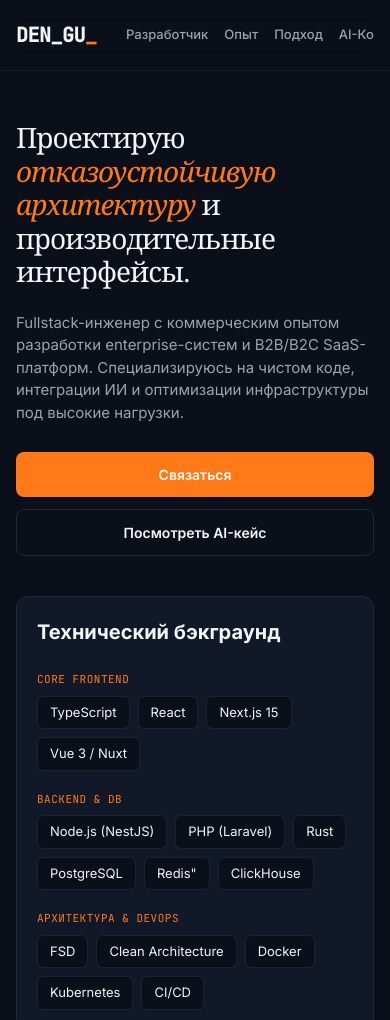
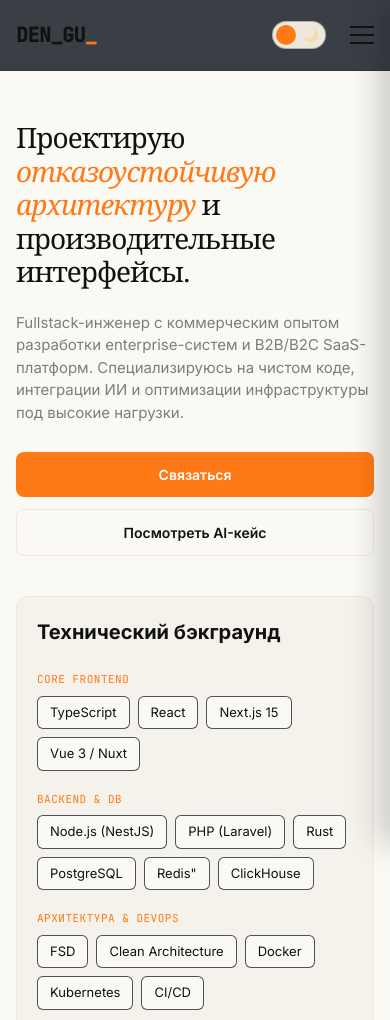
Before and after one commit to d9911/landing-backend, a website built with Vite: page frontend/index.html in a window 390 px wide. Shown: the top 1020 px of the page. Built offline with nearby package versions, Linux system fonts and the light colour scheme; a web font is replaced by a local one.

Commit message:
fix: resolve all mobile/tablet layout issues; finalize responsive design

```diff
--- a/frontend/index.html
+++ b/frontend/index.html
@@ -14,8 +14,25 @@
   </head>
   <body>
     <header class="header">
-      <div class="container">
+      <div class="container header-container">
         <div class="logo">DEN_GU<span>_</span></div>
+
+        <div class="theme-switcher-wrapper">
+          <input type="checkbox" id="theme-toggle" class="theme-toggle-checkbox" />
+          <label for="theme-toggle" class="theme-toggle-label">
+            <span class="theme-toggle-icon-sun">☀️</span>
+            <span class="theme-toggle-icon-moon">🌙</span>
+          </label>
+        </div>
+
+        <input type="checkbox" id="menu-toggle" class="menu-toggle-checkbox" />
+        <label for="menu-toggle" class="menu-burger-icon">
+          <span></span>
+          <span></span>
+          <span></span>
+        </label>
+
+        <nav class="nav-menu">
           <ul class="nav-links">
             <li><a href="#about">Разработчик</a></li>
             <li><a href="#experience">Опыт</a></li>
@@ -23,7 +40,8 @@
             <li><a href="#cases">AI-Компонент</a></li>
             <li><a href="#contact">Контакты</a></li>
           </ul>
-        <a href="#contact" class="btn-m btn-m-primary">Обсудить проект</a>
+          <a href="#contact" class="btn-m btn-m-primary nav-cta-btn">Обсудить проект</a>
+        </nav>
       </div>
     </header>
 
--- a/frontend/src/app/styles/global.css
+++ b/frontend/src/app/styles/global.css
@@ -1,36 +1,105 @@
 :root {
-  /* --colors-primary: #ff7a17;
-  --colors-primary-deep: #e0650d;
-  --colors-cream: #fbf9f4;
-  --colors-cream-soft: #f5f2eb;
-  --colors-cream-deeper: #ede8dc;
-  --colors-beige-deep: #decba5;
-  --colors-ink: #111111;
-  --colors-slate: #4a4a4a;
-  --colors-steel: #7d7d7d;
-  --colors-hairline: rgba(17, 11, 11, 0.08);
-  --colors-hairline-strong: rgba(11, 11, 11, 0.25);
-
-  --colors-bg-dark: #0a0a0a;
-  --colors-bg-card: #171717;
-  --colors-bg-input: #202020;
-  --colors-border-dark: rgba(255, 255, 255, 0.08);
-  --colors-good: #7cdb8e;
-  --colors-warn: #f2db82;
-  --colors-bad: #e55b5b; */
   --font-sans: 'Inter', system-ui, -apple-system, sans-serif;
   --font-serif: 'Playfair Display', Georgia, serif;
   --font-mono: 'JetBrains Mono', monospace;
-  --colors-bg: #0b0f19;
-  --colors-surface: #111827;
-  --colors-surface-soft: #1f2937;
   --colors-primary: #ff7a17;
-  --colors-primary-hover: #e0630d;
-  --colors-text: #f3f4f6;
-  --colors-steel: #9ca3af;
+  --colors-primary-hover: #e0650d;
+  --colors-bg: #fbf9f4;
+  --colors-surface: #f5f2eb;
+  --colors-surface-soft: #ede8dc;
+  --colors-border: rgba(11, 11, 11, 0.08);
+  --colors-border-strong: rgba(11, 11, 11, 0.25);
+
+  --colors-text: #111111;
+  --colors-text-muted: #4a4a4a;
+  --colors-steel: #7d7d7d;
   --colors-good: #10b981;
   --colors-warn: #f59e0b;
   --colors-bad: #ef4444;
+}
+
+body:has(#theme-toggle:checked) {
+  --colors-bg: #0a0a0a;
+  --colors-surface: #171717;
+  --colors-surface-soft: #202020;
+  --colors-border: rgba(255, 255, 255, 0.08);
+  --colors-border-strong: rgba(255, 255, 255, 0.16);
+
+  --colors-text: #f3f4f6;
+  --colors-text-muted: #9ca3af;
+  --colors-steel: #7d7d7d;
+  --colors-good: #7cdb8e;
+  --colors-warn: #f2db82;
+  --colors-bad: #e55b5b;
+}
+
+.theme-switcher-wrapper {
+  display: flex;
+  align-items: center;
+  margin-left: 20px;
+}
+.theme-toggle-checkbox {
+  display: none;
+}
+.theme-toggle-label {
+  width: 54px;
+  height: 28px;
+  background-color: var(--colors-surface-soft);
+  border: 1px solid var(--colors-border-strong);
+  border-radius: 99px;
+  position: relative;
+  cursor: pointer;
+  display: flex;
+  align-items: center;
+  justify-content: space-between;
+  padding: 0 6px;
+  font-size: 13px;
+  user-select: none;
+  transition:
+    background-color 0.3s ease,
+    border-color 0.3s ease;
+}
+.theme-toggle-label::after {
+  content: '';
+  width: 20px;
+  height: 20px;
+  background-color: var(--colors-primary);
+  border-radius: 50%;
+  position: absolute;
+  top: 3px;
+  left: 3px;
+  transition: transform 0.3s cubic-bezier(0.4, 0, 0.2, 1);
+  z-index: 2;
+}
+.theme-toggle-checkbox:checked + .theme-toggle-label::after {
+  transform: translateX(26px);
+  background-color: #ffffff;
+}
+.theme-toggle-icon-sun,
+.theme-toggle-icon-moon {
+  z-index: 1;
+  transition: opacity 0.2s ease;
+}
+.theme-toggle-checkbox:checked + .theme-toggle-label .theme-toggle-icon-sun {
+  opacity: 0.3;
+}
+.theme-toggle-checkbox:not(:checked) + .theme-toggle-label .theme-toggle-icon-moon {
+  opacity: 0.3;
+}
+body,
+.header,
+.stack-box,
+.app-card,
+.form-panel,
+.form-input,
+.mastodont-dashboard,
+.kpi-card,
+.transcript-box,
+.analysis-output {
+  transition:
+    background-color 0.3s ease,
+    color 0.3s ease,
+    border-color 0.3s ease;
 }
 
 * {
@@ -466,6 +535,42 @@ textarea.form-input {
   align-items: center;
   gap: 8px;
 }
+
+.header-container {
+  display: flex;
+  align-items: center;
+  justify-content: space-between;
+  height: 80px;
+  position: relative;
+}
+
+.nav-menu {
+  display: flex;
+  align-items: center;
+  gap: 32px;
+}
+
+.menu-toggle-checkbox {
+  display: none;
+}
+
+.menu-burger-icon {
+  display: none;
+  flex-direction: column;
+  justify-content: space-between;
+  width: 24px;
+  height: 18px;
+  cursor: pointer;
+  z-index: 110;
+}
+
+.menu-burger-icon span {
+  display: block;
+  width: 100%;
+  height: 2px;
+  background-color: var(--colors-text);
+  transition: all 0.3s ease;
+}
 @media (max-width: 992px) {
   section {
     padding: 60px 0;
@@ -475,61 +580,164 @@ textarea.form-input {
     font-size: 30px;
     margin-bottom: 32px;
   }
+  .section-title {
+    font-size: clamp(24px, 4vw, 36px);
+    font-weight: 600;
+    margin-bottom: clamp(24px, 3vw, 40px);
+    letter-spacing: -0.5px;
+  }
   .hero {
     padding-top: 120px;
     padding-bottom: 60px;
   }
 
   .hero-grid {
-    grid-template-columns: 1fr; /* Перестраиваем в одну колонку */
+    grid-template-columns: 1fr;
     gap: 40px;
   }
 
   .hero-title {
     font-size: 38px;
   }
+
   .app-grid {
-    grid-template-columns: repeat(2, 1fr); /* Становится 2 в ряд */
+    grid-template-columns: repeat(2, 1fr);
     gap: 20px;
   }
   .kpi-grid {
-    grid-template-columns: repeat(2, 1fr); /* 2x2 карточки */
+    grid-template-columns: repeat(2, 1fr);
     gap: 12px;
   }
 
   .live-panel {
-    grid-template-columns: 1fr; /* Панель управления и лог ложатся друг под друга */
+    grid-template-columns: 1fr;
     gap: 20px;
+  }
+
+  .menu-burger-icon {
+    display: flex;
+  }
+
+  .nav-menu {
+    position: fixed;
+    top: 0;
+    right: -100%;
+    width: 280px;
+    height: 100vh;
+    background-color: var(--colors-surface);
+    border-left: 1px solid var(--colors-border);
+    flex-direction: column;
+    align-items: flex-start;
+    justify-content: flex-start;
+    padding: 100px 32px;
+    gap: 40px;
+    transition: right 0.4s cubic-bezier(0.4, 0, 0.2, 1);
+    z-index: 105;
+    box-shadow: -10px 0 30px rgba(0, 0, 0, 0.2);
+  }
+
+  .nav-links {
+    flex-direction: column;
+    gap: 24px;
+    width: 100%;
+  }
+
+  .nav-links a {
+    font-size: 18px;
+    display: block;
+    width: 100%;
+  }
+
+  .nav-cta-btn {
+    width: 100%;
+  }
+  .header .nav-cta-btn {
+    display: inline-flex;
+    white-space: nowrap;
+    transition: all 0.2s ease;
+  }
+
+  .header-container {
+    display: flex;
+    align-items: center;
+    justify-content: space-between;
+    gap: 12px;
+  }
+
+  .theme-switcher-wrapper {
+    margin-left: auto;
+    margin-right: 12px;
+  }
+
+  .header .nav-cta-btn {
+    display: inline-flex;
+    padding: 8px 14px;
+    font-size: 13px;
+    font-weight: 600;
+    margin-right: 12px;
+    height: 34px;
+  }
+
+  .header .nav-cta-btn font,
+  .header .nav-cta-btn span {
+    display: none;
+  }
+
+  .header .nav-cta-btn::before {
+    content: 'Обсудить';
+  }
+
+  .menu-burger-icon {
+    display: flex;
+    flex-shrink: 0;
+  }
+  .menu-toggle-checkbox:checked ~ .nav-menu {
+    right: 0;
+  }
+
+  .menu-toggle-checkbox:checked + .menu-burger-icon span:nth-child(1) {
+    transform: translateY(8px) rotate(45deg);
+    background-color: var(--colors-primary);
+  }
+
+  .menu-toggle-checkbox:checked + .menu-burger-icon span:nth-child(2) {
+    opacity: 0;
+  }
+
+  .menu-toggle-checkbox:checked + .menu-burger-icon span:nth-child(3) {
+    transform: translateY(-8px) rotate(-45deg);
+    background-color: var(--colors-primary);
   }
 }
 @media (max-width: 576px) {
   .container {
-    padding: 0 16px; /* Чуть уменьшаем отступы по бокам экрана */
+    padding: 0 16px;
   }
   .header .container {
     height: 70px;
   }
   .header .btn-m {
-    display: none; /* Скрываем громоздкую кнопку из шапки */
+    display: none;
   }
 
   .nav-links {
     gap: 16px;
-    overflow-x: auto; /* Добавляем горизонтальный скролл для меню, если оно не влезает */
+    overflow-x: auto;
     padding-bottom: 4px;
     max-width: calc(100% - 110px);
   }
 
   .nav-links::-webkit-scrollbar {
-    display: none; /* Скрываем уродливый нативный скроллбар */
+    display: none;
   }
 
   .nav-links a {
     font-size: 13px;
-    white-space: nowrap; /* Чтобы ссылки не переносились на вторую строку */
+    white-space: nowrap;
   }
+
   .hero-title {
-    font-size: 28px;
+    font-size: clamp(28px, 5vw, 48px);
     line-height: 1.2;
   }
 
@@ -539,18 +747,18 @@ textarea.form-input {
   }
 
   .hero-actions {
-    flex-direction: column; /* Кнопки встают друг под друга */
+    flex-direction: column;
     gap: 12px;
   }
 
   .hero-actions .btn-m {
-    width: 100%; /* Кнопки занимают всю ширину */
+    width: 100%;
   }
   .stack-box {
     padding: 20px;
   }
   .app-grid {
-    grid-template-columns: 1fr; /* Полностью в 1 колонку */
+    grid-template-columns: 1fr;
     gap: 16px;
   }
 
@@ -578,7 +786,7 @@ textarea.form-input {
   }
 
   .kpi-grid {
-    grid-template-columns: 1fr; /* KPI метрики выстраиваются вертикально */
+    grid-template-columns: 1fr;
     gap: 8px;
   }
 
@@ -588,6 +796,9 @@ textarea.form-input {
 
   .kpi-val {
     font-size: 20px;
+  }
+  .nav-menu {
+    width: 100%;
   }
 }
 
```
Lines whose indentation alone changed are shown as unchanged.
